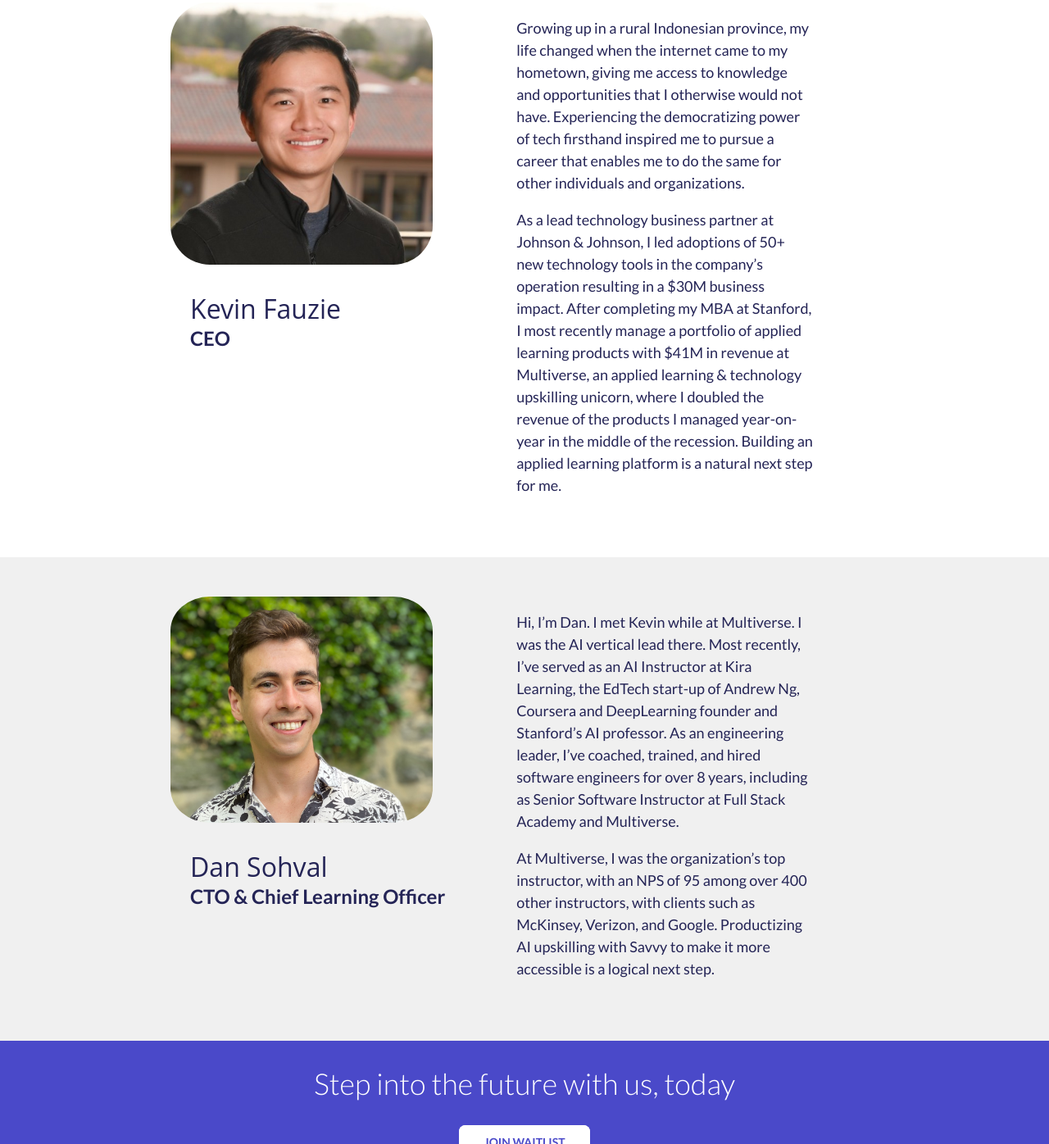
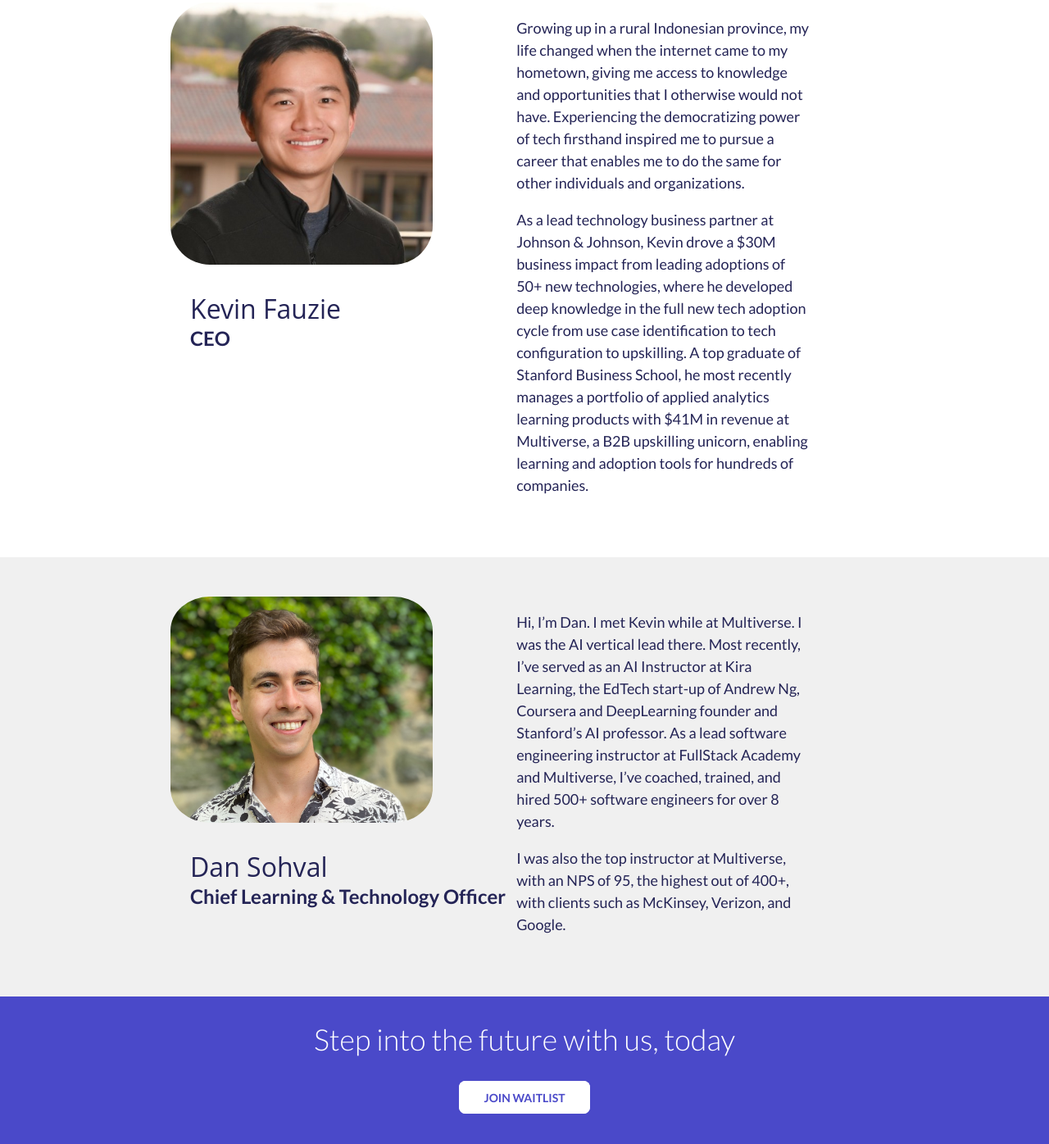
Before and after one commit to danceoval/savvy-site, a website: page public/team.html in a window 1280 px wide. Shown: the part 305-1701 px from the top of the page at 82% size. Drawn offline with Linux system fonts and the light colour scheme.

Commit message:
Update team.html

```diff
--- a/public/team.html
+++ b/public/team.html
@@ -95,7 +95,7 @@
       <div class="txt-right">
         <p>Growing up in a rural Indonesian province, my life changed when the internet came to my hometown, giving me access to knowledge and opportunities that I otherwise would not have. Experiencing the democratizing power of tech firsthand inspired me to pursue a career that enables me to do the same for other individuals and organizations.  </p>
 
-        <p> As a lead technology business partner at Johnson & Johnson, I led adoptions of 50+ new technology tools in the company’s operation resulting in a $30M business impact. After completing my MBA at Stanford, I most recently manage a portfolio of applied learning products with $41M in revenue at Multiverse, an applied learning & technology upskilling unicorn, where I doubled the revenue of the products I managed year-on-year in the middle of the recession. Building an applied learning platform is a natural next step for me.
+        <p> As a lead technology business partner at Johnson & Johnson, Kevin drove a $30M business impact from leading adoptions of 50+ new technologies, where he developed deep knowledge in the full new tech adoption cycle from use case identification to tech configuration to upskilling. A top graduate of Stanford Business School, he most recently manages a portfolio of applied analytics learning products with $41M in revenue at Multiverse, a B2B upskilling unicorn, enabling learning and adoption tools for hundreds of companies.
         </p>
       </div>
     </div>
@@ -108,13 +108,12 @@
       <div class="img-left">
         <img src="images/dan-headshot.png" alt="Dan Sohval" />
         <h3>Dan Sohval</h3>
-        <h4> CTO & Chief Learning Officer </h4>
+        <h4> Chief Learning & Technology Officer </h4>
       </div>
       <div class="txt-right">
-        <p>Hi, I’m Dan. I met Kevin while at Multiverse. I was the AI vertical lead there. Most recently, I’ve served as an AI Instructor at Kira Learning, the EdTech start-up of Andrew Ng, Coursera and DeepLearning founder and Stanford’s AI professor. As an engineering leader, I’ve coached, trained, and hired software engineers for over 8 years, including as Senior Software Instructor at Full Stack Academy and Multiverse.</p>
+        <p>Hi, I’m Dan. I met Kevin while at Multiverse. I was the AI vertical lead there. Most recently, I’ve served as an AI Instructor at Kira Learning, the EdTech start-up of Andrew Ng, Coursera and DeepLearning founder and Stanford’s AI professor. As a lead software engineering instructor at FullStack Academy and Multiverse, I’ve coached, trained, and hired 500+ software engineers for over 8 years. </p>
         <p>
-         At Multiverse, I was the organization’s top instructor, with an NPS of 95 among over 400 other instructors, with clients such as McKinsey, Verizon, and Google. Productizing AI upskilling with Savvy to make it more accessible is a logical next step.
-        </p>
+         I was also the top instructor at Multiverse, with an NPS of 95, the highest out of 400+, with clients such as McKinsey, Verizon, and Google. </p>
       </div>
     </div>
   </section>
```
